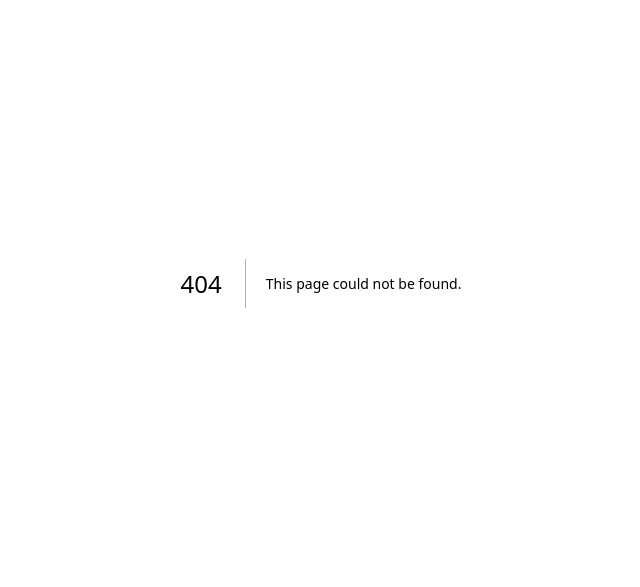
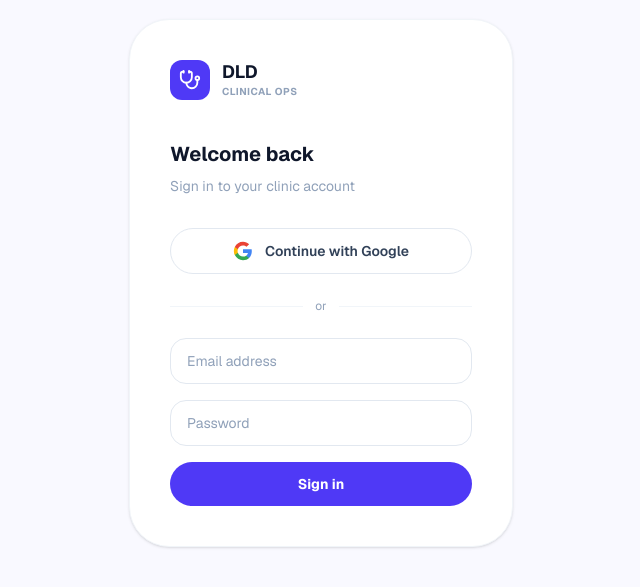
Before and after one commit to PurinatG-01/dld, a Next.js app: page /auth/login in a window 1280 px wide. Before the commit this address had no page. Shown: the part 117-704 px from the top of the page, without its empty margins (319-959 px from the left). Built offline with nearby package versions, Linux system fonts and the light colour scheme; no server answers.

Commit message:
feat: add auth routes (login page, OAuth callback) and LoginForm

```diff
--- /dev/null
+++ b/app/auth/callback/route.ts
@@ -0,0 +1,32 @@
+import { createServerClient } from '@supabase/ssr'
+import { cookies } from 'next/headers'
+import { NextResponse, type NextRequest } from 'next/server'
+
+export async function GET(request: NextRequest) {
+  const { searchParams, origin } = new URL(request.url)
+  const code = searchParams.get('code')
+
+  if (code) {
+    const cookieStore = await cookies()
+    const supabase = createServerClient(
+      process.env.NEXT_PUBLIC_SUPABASE_URL!,
+      process.env.NEXT_PUBLIC_SUPABASE_ANON_KEY!,
+      {
+        cookies: {
+          getAll() { return cookieStore.getAll() },
+          setAll(cookiesToSet) {
+            cookiesToSet.forEach(({ name, value, options }) =>
+              cookieStore.set(name, value, options)
+            )
+          },
+        },
+      }
+    )
+    const { error } = await supabase.auth.exchangeCodeForSession(code)
+    if (!error) {
+      return NextResponse.redirect(`${origin}/dashboard`)
+    }
+  }
+
+  return NextResponse.redirect(`${origin}/auth/login?error=auth_error`)
+}
--- /dev/null
+++ b/app/auth/login/page.tsx
@@ -0,0 +1,5 @@
+import { LoginForm } from '@/components/auth/LoginForm'
+
+export default function LoginPage() {
+  return <LoginForm />
+}
--- /dev/null
+++ b/components/auth/LoginForm.tsx
@@ -0,0 +1,111 @@
+'use client'
+
+import { useState } from 'react'
+import { useRouter } from 'next/navigation'
+import { Stethoscope, Loader2 } from 'lucide-react'
+import { createClient } from '@/lib/supabase/client'
+
+export function LoginForm() {
+  const [email, setEmail] = useState('')
+  const [password, setPassword] = useState('')
+  const [loading, setLoading] = useState(false)
+  const [error, setError] = useState<string | null>(null)
+  const router = useRouter()
+  const supabase = createClient()
+
+  const handleEmailLogin = async (e: React.FormEvent) => {
+    e.preventDefault()
+    setLoading(true)
+    setError(null)
+    const { error } = await supabase.auth.signInWithPassword({ email, password })
+    if (error) {
+      setError(error.message)
+      setLoading(false)
+    } else {
+      router.push('/dashboard')
+      router.refresh()
+    }
+  }
+
+  const handleGoogleLogin = async () => {
+    setLoading(true)
+    await supabase.auth.signInWithOAuth({
+      provider: 'google',
+      options: { redirectTo: `${window.location.origin}/auth/callback` },
+    })
+  }
+
+  return (
+    <div className="min-h-screen bg-[#F9F9FF] flex items-center justify-center p-6">
+      <div className="w-full max-w-sm bg-white rounded-[2.5rem] p-10 shadow-sm border border-slate-100">
+        <div className="flex items-center gap-3 mb-10">
+          <div className="w-10 h-10 bg-indigo-600 rounded-xl flex items-center justify-center text-white shrink-0">
+            <Stethoscope size={22} />
+          </div>
+          <div>
+            <h1 className="text-slate-900 font-bold text-lg leading-tight">DLD</h1>
+            <p className="text-[10px] text-slate-400 font-bold uppercase tracking-wider">Clinical Ops</p>
+          </div>
+        </div>
+
+        <h2 className="text-xl font-bold text-slate-900 mb-2">Welcome back</h2>
+        <p className="text-sm text-slate-400 mb-8">Sign in to your clinic account</p>
+
+        {error && (
+          <div className="mb-6 p-4 bg-rose-50 text-rose-600 text-sm rounded-2xl border border-rose-100">
+            {error}
+          </div>
+        )}
+
+        <button
+          onClick={handleGoogleLogin}
+          disabled={loading}
+          className="w-full flex items-center justify-center gap-3 py-3 px-4 border border-slate-200 rounded-[1.5rem] text-sm font-semibold text-slate-700 hover:bg-slate-50 transition-all mb-6 disabled:opacity-50"
+        >
+          <svg viewBox="0 0 24 24" className="w-5 h-5" aria-hidden="true">
+            <path fill="#4285F4" d="M22.56 12.25c0-.78-.07-1.53-.2-2.25H12v4.26h5.92c-.26 1.37-1.04 2.53-2.21 3.31v2.77h3.57c2.08-1.92 3.28-4.74 3.28-8.09z"/>
+            <path fill="#34A853" d="M12 23c2.97 0 5.46-.98 7.28-2.66l-3.57-2.77c-.98.66-2.23 1.06-3.71 1.06-2.86 0-5.29-1.93-6.16-4.53H2.18v2.84C3.99 20.53 7.7 23 12 23z"/>
+            <path fill="#FBBC05" d="M5.84 14.09c-.22-.66-.35-1.36-.35-2.09s.13-1.43.35-2.09V7.07H2.18C1.43 8.55 1 10.22 1 12s.43 3.45 1.18 4.93l3.66-2.84z"/>
+            <path fill="#EA4335" d="M12 5.38c1.62 0 3.06.56 4.21 1.64l3.15-3.15C17.45 2.09 14.97 1 12 1 7.7 1 3.99 3.47 2.18 7.07l3.66 2.84c.87-2.6 3.3-4.53 6.16-4.53z"/>
+          </svg>
+          Continue with Google
+        </button>
+
+        <div className="relative mb-6">
+          <div className="absolute inset-0 flex items-center">
+            <div className="w-full border-t border-slate-100" />
+          </div>
+          <div className="relative flex justify-center text-xs">
+            <span className="bg-white px-3 text-slate-400">or</span>
+          </div>
+        </div>
+
+        <form onSubmit={handleEmailLogin} className="space-y-4">
+          <input
+            type="email"
+            placeholder="Email address"
+            value={email}
+            onChange={e => setEmail(e.target.value)}
+            required
+            className="w-full px-4 py-3 border border-slate-200 rounded-2xl text-sm text-slate-900 placeholder:text-slate-400 focus:outline-none focus:ring-2 focus:ring-indigo-500 focus:border-transparent"
+          />
+          <input
+            type="password"
+            placeholder="Password"
+            value={password}
+            onChange={e => setPassword(e.target.value)}
+            required
+            className="w-full px-4 py-3 border border-slate-200 rounded-2xl text-sm text-slate-900 placeholder:text-slate-400 focus:outline-none focus:ring-2 focus:ring-indigo-500 focus:border-transparent"
+          />
+          <button
+            type="submit"
+            disabled={loading}
+            className="w-full bg-indigo-600 hover:bg-indigo-700 text-white py-3 rounded-[1.5rem] text-sm font-bold transition-all disabled:opacity-50 flex items-center justify-center gap-2"
+          >
+            {loading ? <Loader2 size={16} className="animate-spin" /> : 'Sign in'}
+          </button>
+        </form>
+      </div>
+    </div>
+  )
+}
```
